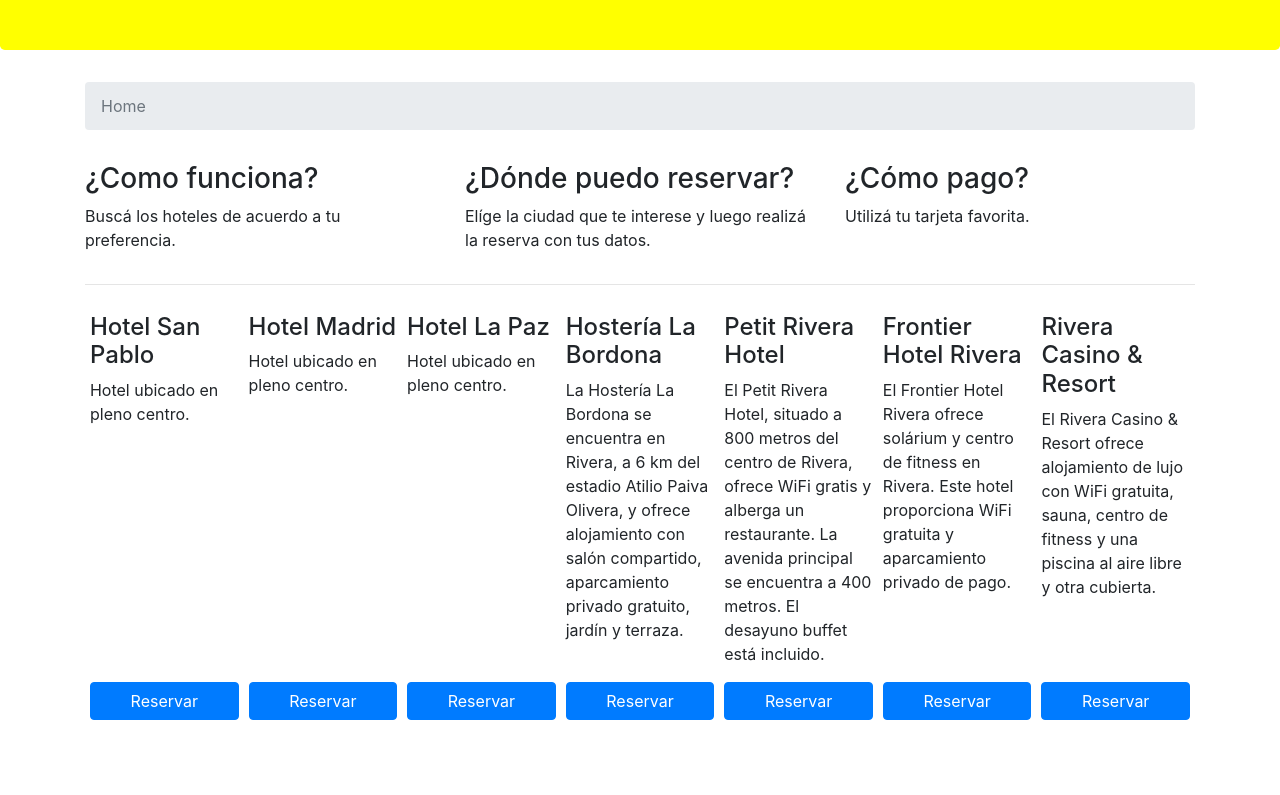
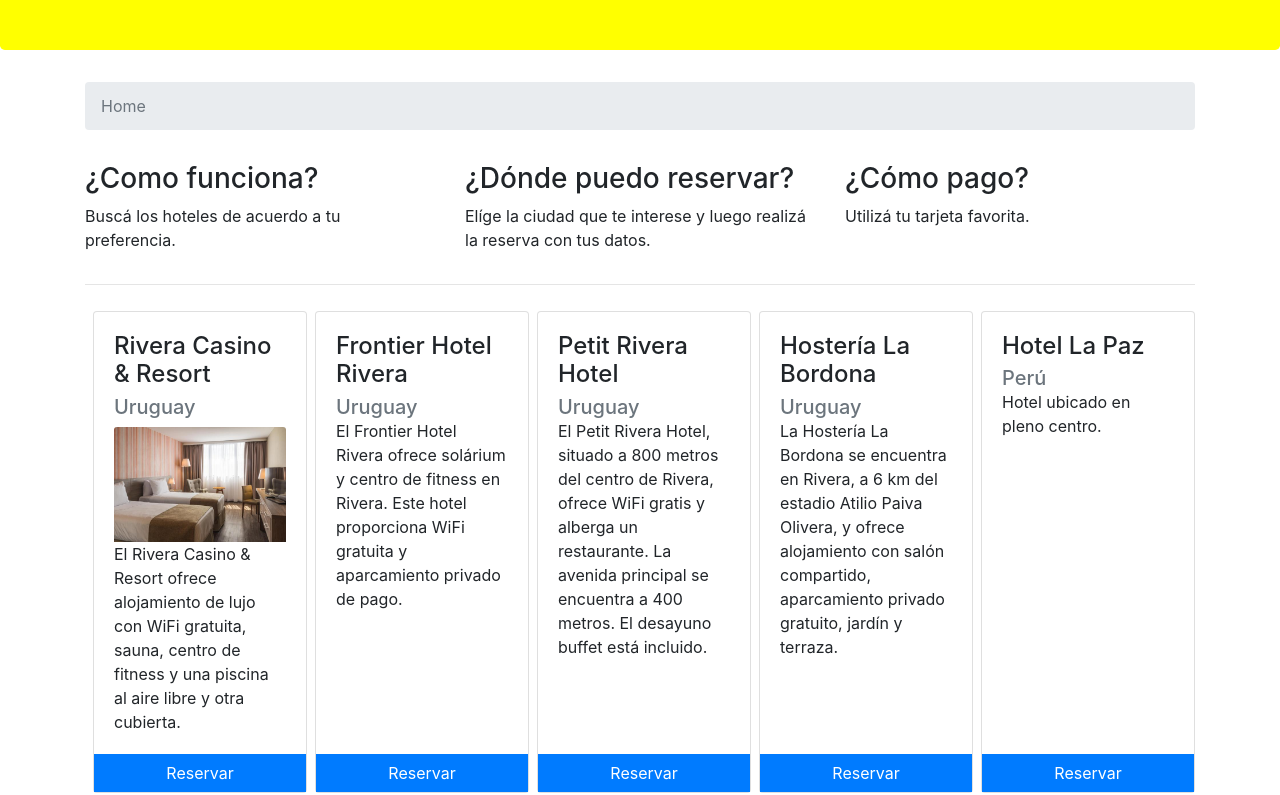
Before and after one commit to cristopherpds/guia-hoteles, a website: page index.html in a window 1280 px wide. Shown: the part 184-979 px from the top of the page. Drawn offline with nearby package versions, Linux system fonts and the light colour scheme; a web font is replaced by a local one.

Commit message:
was added cards

```diff
--- a/CSS/main.css
+++ b/CSS/main.css
@@ -12,13 +12,13 @@ footer {
 }
 
 .card-hotel{
-    flex: 1 150px;
-    padding: 2px 5px 2px 5px;
+    flex: 1 200px;
     margin-top: 10px;
 }
 
 .btn-reserva{
     width: 100%;
+    border-radius: 0;
 
 }
 
--- a/index.html
+++ b/index.html
@@ -7,7 +7,7 @@
   <meta name="viewport" content="width=device-width, initial-scale=1, shrink-to-fit=no">
 
   <!-- Bootstrap CSS -->
-  <link rel="stylesheet" href="node_modules/bootstrap/dist/css/bootstrap.min.css"ñ>
+  <link rel="stylesheet" href="node_modules/bootstrap/dist/css/bootstrap.min.css" ñ>
   <link rel="stylesheet" href="/css/main.css">
   <link rel="stylesheet" href="/node_modules/open-iconic/font/css/open-iconic-bootstrap.min.css">
 
@@ -17,7 +17,8 @@
 <body>
   <nav class="navbar navbar-expand-md navbar-dark bg-dark fixed-top">
     <a class="navbar-brand" href="#"> Hoteles</a>
-    <button aria-controls="navbarSupportedContent" aria-expanded="false" aria-label="Toggle navigation" class="navbar-toggler" data-target="#navbarSupportedContent" data-toggle="collapse" type="button">
+    <button aria-controls="navbarSupportedContent" aria-expanded="false" aria-label="Toggle navigation"
+      class="navbar-toggler" data-target="#navbarSupportedContent" data-toggle="collapse" type="button">
       <span class="navbar-toggler-icon"></span>
     </button>
     <div class=" collapse navbar-collapse" id="navbarSupportedContent">
@@ -62,69 +63,86 @@
 
     <hr>
 
-      <div class="d-flex flex-wrap flex-row-reverse">
-          <div class="card-hotel d-flex flex-column justify-content-between ">
-            <div>
-              <h4>Rivera Casino & Resort</h4>
-              <p>El Rivera Casino & Resort ofrece alojamiento de lujo con WiFi gratuita, sauna, centro de fitness y una piscina al aire libre y otra cubierta.
+    <div class="d-flex flex-wrap flex-row">
+      <div class="card card-hotel d-flex flex-column justify-content-between ml-2">
+        <div class="card-body">
+          <h4 class="card-title">Rivera Casino & Resort</h4>
+          <h5 class="card-subtitle text-muted">Uruguay</h5>
+          <img class="card-img-top mt-2" src="/images/hotel.png" alt="hotel img">
+          <p class="card-text">El Rivera Casino & Resort ofrece alojamiento de lujo con WiFi gratuita, sauna, centro de
+            fitness y una piscina al aire libre y otra cubierta.
           </p>
         </div>
         <div>
           <button class="btn btn-primary btn-reserva"> Reservar</button>
         </div>
       </div>
-          <div class="card-hotel d-flex flex-column justify-content-between">
-            <div>
-              <h4>Frontier Hotel Rivera</h4>
-              <p>El Frontier Hotel Rivera ofrece solárium y centro de fitness en Rivera. Este hotel proporciona WiFi gratuita y aparcamiento privado de pago.
+      <div class="card card-hotel d-flex flex-column justify-content-between ml-2">
+        <div class="card-body">
+          <h4 class="card-title">Frontier Hotel Rivera</h4>
+          <h5 class="card-subtitle text-muted">Uruguay</h5>
+          <p class="card-text">El Frontier Hotel Rivera ofrece solárium y centro de fitness en Rivera. Este hotel
+            proporciona WiFi gratuita y aparcamiento privado de pago.
           </p>
         </div>
         <div>
           <button class="btn btn-primary btn-reserva"> Reservar</button>
         </div>
       </div>
-          <div class="card-hotel d-flex flex-column justify-content-between">
-            <div>
-              <h4>Petit Rivera Hotel</h4>
-              <p>El Petit Rivera Hotel, situado a 800 metros del centro de Rivera, ofrece WiFi gratis y alberga un restaurante. La avenida principal se encuentra a 400 metros. El desayuno buffet está incluido.
+      <div class="card card-hotel d-flex flex-column justify-content-between ml-2">
+        <div class="card-body">
+          <h4 class="card-title">Petit Rivera Hotel</h4>
+          <h5 class="card-subtitle text-muted">Uruguay</h5>
+          <p class="card-text">El Petit Rivera Hotel, situado a 800 metros del centro de Rivera, ofrece WiFi gratis y
+            alberga un restaurante. La avenida principal se encuentra a 400 metros. El desayuno buffet está incluido.
           </p>
         </div>
         <div>
           <button class="btn btn-primary btn-reserva"> Reservar</button>
         </div>
       </div>
-          <div class="card-hotel d-flex flex-column justify-content-between">
-            <div>
-              <h4>Hostería La Bordona </h4>
-              <p>La Hostería La Bordona se encuentra en Rivera, a 6 km del estadio Atilio Paiva Olivera, y ofrece alojamiento con salón compartido, aparcamiento privado gratuito, jardín y terraza.
+      <div class="card card-hotel d-flex flex-column justify-content-between ml-2">
+        <div class="card-body">
+          <h4 class="card-title">Hostería La Bordona </h4>
+          <h5 class="card-subtitle text-muted">Uruguay</h5>
+          <p class="card-text">La Hostería La Bordona se encuentra en Rivera, a 6 km del estadio Atilio Paiva Olivera, y
+            ofrece alojamiento con salón compartido, aparcamiento privado gratuito, jardín y terraza.
           </p>
         </div>
         <div>
           <button class="btn btn-primary btn-reserva"> Reservar</button>
         </div>
       </div>
-          <div class="card-hotel d-flex flex-column justify-content-between">
-            <div>
-              <h4>Hotel La Paz</h4>
-              <p>Hotel ubicado en pleno centro.</p>
+      <div class="card card-hotel d-flex flex-column justify-content-between ml-2">
+        <div class="card-body">
+          <h4 class="card-title">Hotel La Paz</h4>
+          <h5 class="card-subtitle text-muted">Perú</h5>
+          <p class="card-text">Hotel ubicado en pleno centro.</p>
         </div>
         <div>
           <button class="btn btn-primary btn-reserva "> Reservar</button>
         </div>
       </div>
-          <div class="card-hotel d-flex flex-column justify-content-between ">
-            <div>
-              <h4>Hotel Madrid</h4>
-              <p>Hotel ubicado en pleno centro.</p>
+      <div class="card card-hotel d-flex flex-column justify-content-between ml-2 ">
+        <div class="card-body">
+          <h4 class="card-title">Hotel Madrid</h4>
+          <h5 class="card-subtitle text-muted">España</h5>
+          <p class="card-text">Hotel ubicado en pleno centro. Lorem ipsum dolor sit amet consectetur adipisicing elit.
+            Voluptate omnis, ipsa tempora quaerat consectetur tempore explicabo ratione doloremque? Enim consequuntur,
+            pariatur libero distinctio explicabo saepe nulla hic nihil ad unde!</p>
         </div>
         <div>
           <button class="btn btn-primary btn-reserva"> Reservar</button>
         </div>
       </div>
-          <div class="card-hotel d-flex flex-column justify-content-between ">
-            <div>
-              <h4>Hotel San Pablo</h4>
-              <p>Hotel ubicado en pleno centro.</p>
+      <div class="card card-hotel d-flex flex-column justify-content-between ml-2 ">
+        <div class="card-body">
+          <h4 class="card-title">Hotel San Pablo</h4>
+          <h5 class="card-subtitle text-muted">Brasil</h5>
+          <p class="card-text">Hotel ubicado en pleno centro. Lorem ipsum, dolor sit amet consectetur adipisicing elit.
+            Magni tempore sed facilis, officia laborum a delectus modi accusantium quibusdam eum animi sit repellendus
+            autem debitis deserunt ratione cum quia? Dignissimos.
+          </p>
         </div>
         <div>
           <button class="btn btn-primary btn-reserva"> Reservar</button>
```
Also changed, not shown: precios.html (+12 -0 lines), images/hotel.png (added). Lines whose indentation alone changed are shown as unchanged.
